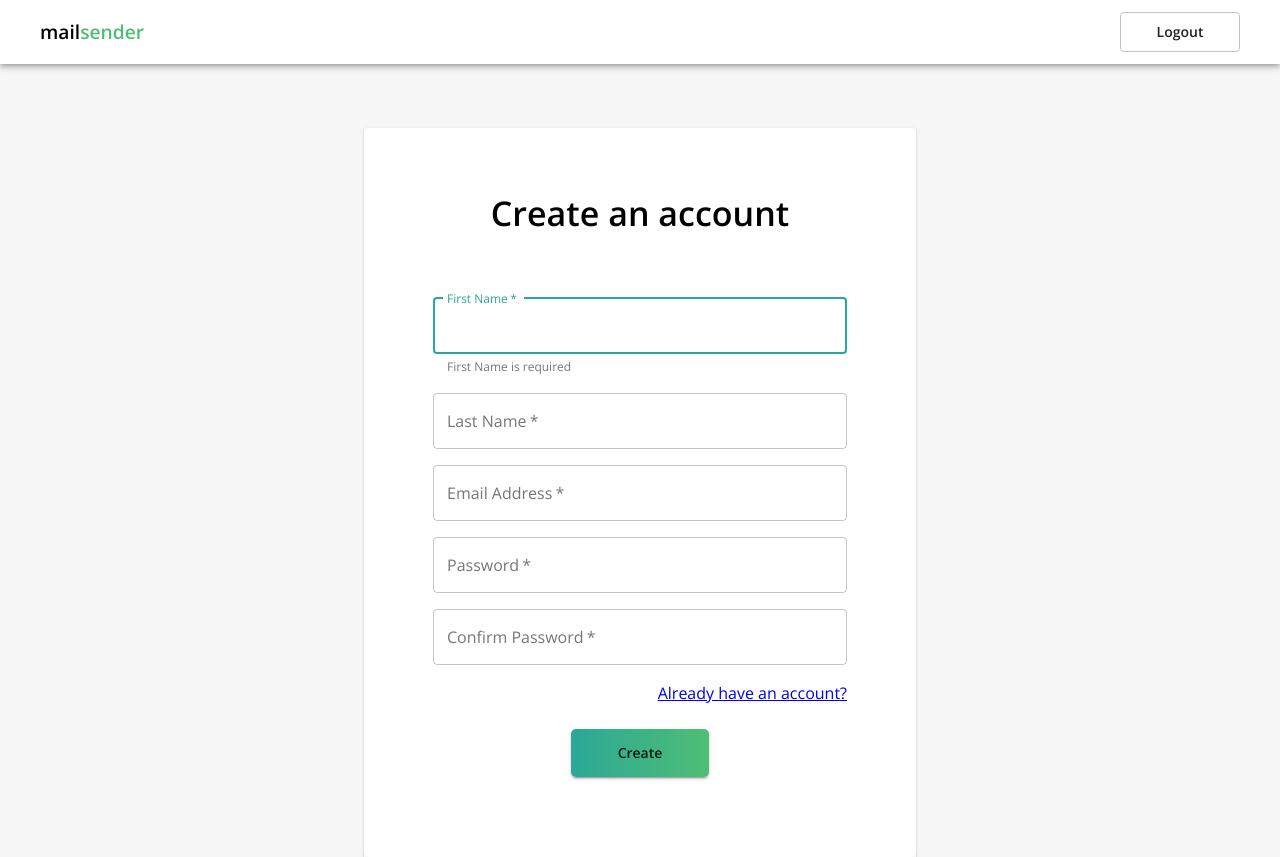
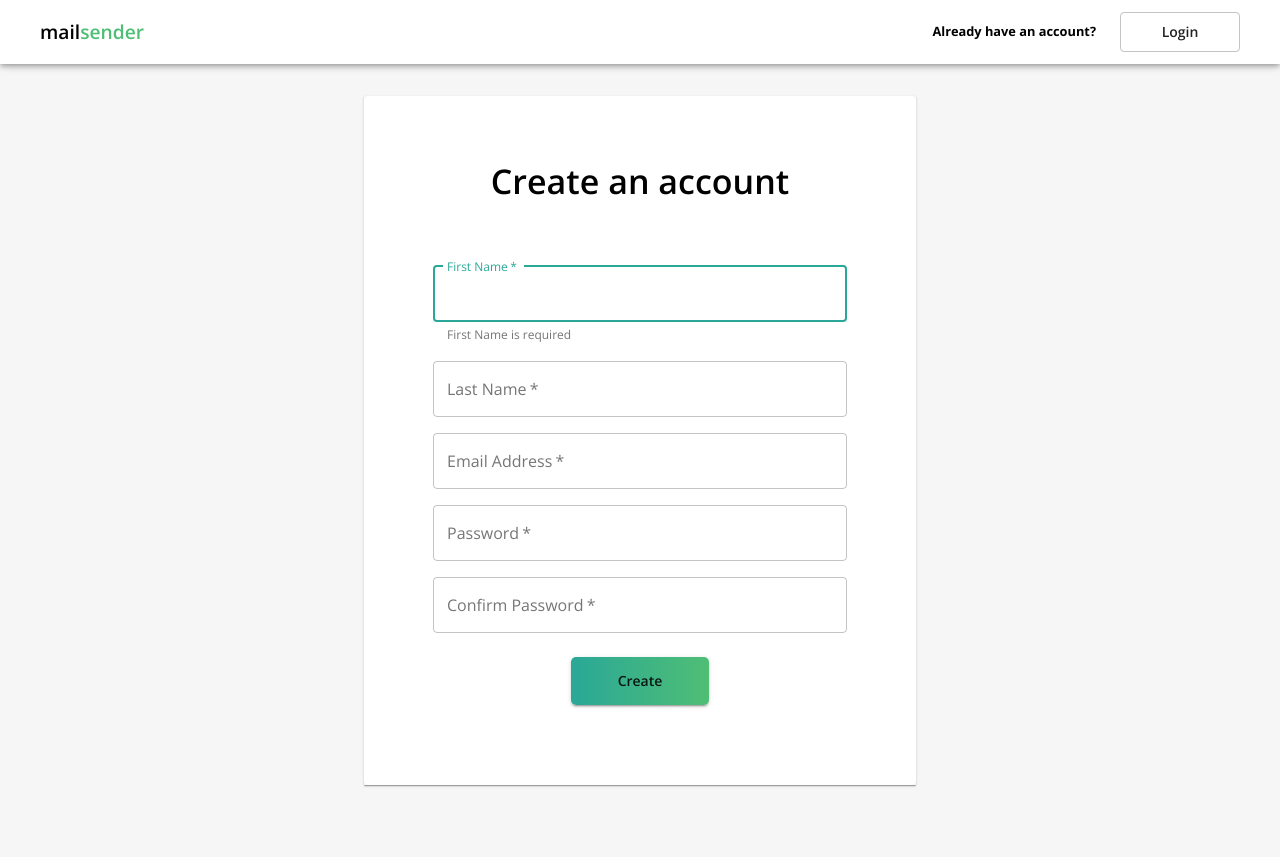
Before and after one commit to hatchways/team-autumn, a React (Create React App) app in the folder client/: page /signup in a window 1280 px wide. After the commit the page ends 800 px from the top, so only its background shows below. Built offline with nearby package versions, Linux system fonts and the light colour scheme.

Commit message:
fixed header to correctly change between login and create buttons when path changes

```diff
--- a/client/src/assets/styles/formStyles.js
+++ b/client/src/assets/styles/formStyles.js
@@ -8,7 +8,7 @@ const formStyles = makeStyles((theme) => ({
     fontWeight: 600,
   },
   paper: {
-    marginTop: theme.spacing(8),
+    marginTop: theme.spacing(12),
     display: 'flex',
     flexDirection: 'column',
     alignItems: 'center',
--- a/client/src/components/App.jsx
+++ b/client/src/components/App.jsx
@@ -5,7 +5,7 @@ import { BrowserRouter, Redirect, Route, Switch } from 'react-router-dom';
 import { theme } from '../assets/themes/theme';
 import SignupPage from '../pages/Signup';
 import LoginPage from '../pages/Login';
-import Header from './Header';
+import Layout from './Layout';
 import UserContext from './UserContext';
 
 function App() {
@@ -14,7 +14,7 @@ function App() {
     <MuiThemeProvider theme={theme}>
       <UserContext.Provider value={[user, setUser]}>
         <BrowserRouter>
-          <Header />
+          <Layout>
             <Switch>
               <Route exact path="/">
                 {/* {Modify this when the dashboard is available} */}
@@ -23,6 +23,7 @@ function App() {
               <Route path="/signup" component={SignupPage} />
               <Route path="/login" component={LoginPage} />
             </Switch>
+          </Layout>
         </BrowserRouter>
       </UserContext.Provider>
     </MuiThemeProvider>
--- a/client/src/components/Header.jsx
+++ b/client/src/components/Header.jsx
@@ -1,6 +1,6 @@
 import React, { useContext } from 'react';
 import { AppBar, Toolbar, Button, Typography, makeStyles } from '@material-ui/core';
-import { Link } from 'react-router-dom';
+import { Link, useLocation } from 'react-router-dom';
 
 import UserContext from './UserContext';
 
@@ -36,12 +36,45 @@ const useStyles = makeStyles((theme) => ({
   },
 }));
 
+const Login = () => {
+  const classes = useStyles();
+  return (
+    <>
+      <Typography className={classes.message}>
+        <strong>Already have an account?</strong>
+      </Typography>
+      <Button variant="outlined" className={classes.loginButton} component={Link} to="/login">
+        Login
+      </Button>
+    </>
+  );
+};
+
+const Signup = () => {
+  const classes = useStyles();
+  return (
+    <>
+      <Typography className={classes.message}>
+        <strong>Need an account?</strong>
+      </Typography>
+      <Button variant="outlined" className={classes.loginButton} component={Link} to="/signup">
+        Create
+      </Button>
+    </>
+  );
+};
+
+const Avatar = () => <p>Avatar goes here</p>;
+
 const Header = () => {
+  const location = useLocation();
   const [user] = useContext(UserContext);
   const classes = useStyles();
 
+  const userPresent = Object.keys(user).length > 0;
+
   return (
-    <AppBar className={classes.root} position="static">
+    <AppBar className={classes.root} position="fixed">
       <Toolbar>
         <Typography variant="h1" className={classes.logo}>
           <Link to="/" className={classes.link}>
@@ -49,20 +82,9 @@ const Header = () => {
             <span className={classes.logoSecond}>sender</span>
           </Link>
         </Typography>
-        {user ? (
-          <Button variant="outlined" to="/logout" className={classes.loginButton} component={Link}>
-            Logout
-          </Button>
-        ) : (
-          <>
-            <Typography className={classes.message}>
-              <strong>Already have an account?</strong>
-            </Typography>
-            <Button variant="outlined" className={classes.loginButton} component={Link} to="/login">
-              Login
-            </Button>
-          </>
-        )}
+        {!userPresent && location.pathname.includes('signup') && <Login />}
+        {!userPresent && location.pathname.includes('login') && <Signup />}
+        {userPresent && <Avatar />}
       </Toolbar>
     </AppBar>
   );
--- /dev/null
+++ b/client/src/components/Layout.jsx
@@ -0,0 +1,12 @@
+import React from 'react';
+
+import Header from './Header';
+
+const Layout = ({ children }) => (
+  <>
+    <Header />
+    {children}
+  </>
+);
+
+export default Layout;
--- a/client/src/pages/Login.jsx
+++ b/client/src/pages/Login.jsx
@@ -5,7 +5,6 @@ import Grid from '@material-ui/core/Grid';
 import Box from '@material-ui/core/Box';
 import Typography from '@material-ui/core/Typography';
 import Container from '@material-ui/core/Container';
-import { Link } from 'react-router-dom';
 import { useForm } from 'react-hook-form';
 
 import formStyles from '../assets/styles/formStyles';
@@ -54,11 +53,6 @@ const LoginPage = () => {
                   inputRef={register}
                 />
               </Grid>
-              <Grid item xs={12} className={classes.linkText}>
-                <Typography component={Link} to="/signup">
-                  Need an account?
-                </Typography>
-              </Grid>
             </Grid>
             <Grid item container xs={12}>
               <Grid item xs={4} />
--- a/client/src/pages/Signup.jsx
+++ b/client/src/pages/Signup.jsx
@@ -1,22 +1,27 @@
-import React from 'react';
+import React, { useContext } from 'react';
 import Button from '@material-ui/core/Button';
 import TextField from '@material-ui/core/TextField';
 import Grid from '@material-ui/core/Grid';
 import Box from '@material-ui/core/Box';
 import Typography from '@material-ui/core/Typography';
 import Container from '@material-ui/core/Container';
-import { Link } from 'react-router-dom';
 import { useForm } from 'react-hook-form';
 
 import formStyles from '../assets/styles/formStyles';
+import UserContext from '../components/UserContext';
 
 const SignupPage = () => {
   const classes = formStyles();
+  const [user, setUser] = useContext(UserContext);
 
   const { register, errors, handleSubmit, watch } = useForm({ mode: 'onBlur' });
 
   const onFormSubmit = (data) => {
-    alert(JSON.stringify(data));
+    setUser({
+      firstName: data.firstName,
+      lastName: data.lastName,
+      email: data.email,
+    });
   };
 
   return (
@@ -135,11 +140,6 @@ const SignupPage = () => {
                   })}
                 />
               </Grid>
-              <Grid item xs={12} className={classes.linkText}>
-                <Typography component={Link} to="/login">
-                  Already have an account?
-                </Typography>
-              </Grid>
             </Grid>
             <Grid item container className={classes.centered} xs={12}>
               <Grid item xs={4}>
```
Lines whose indentation alone changed are shown as unchanged.
